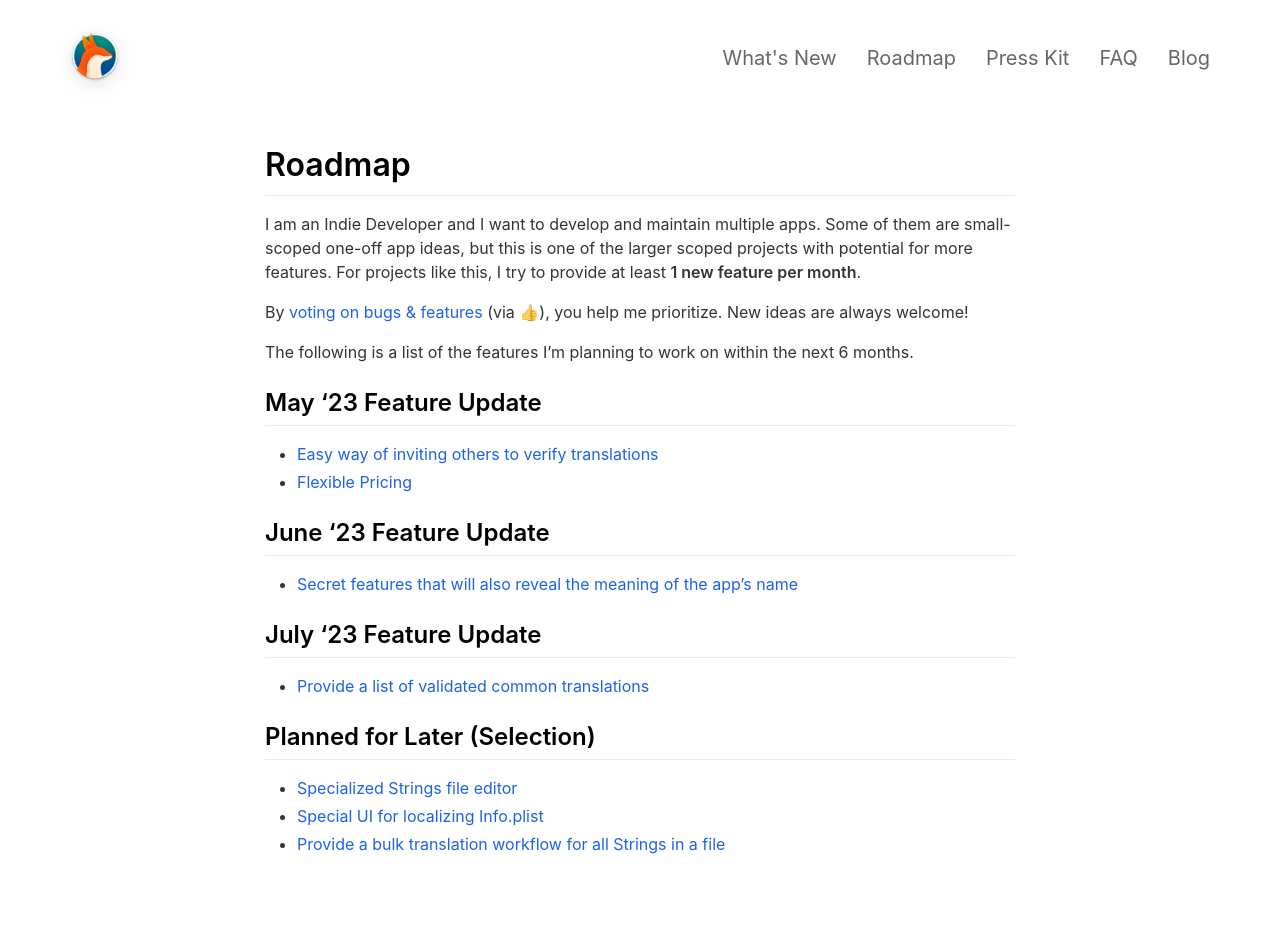
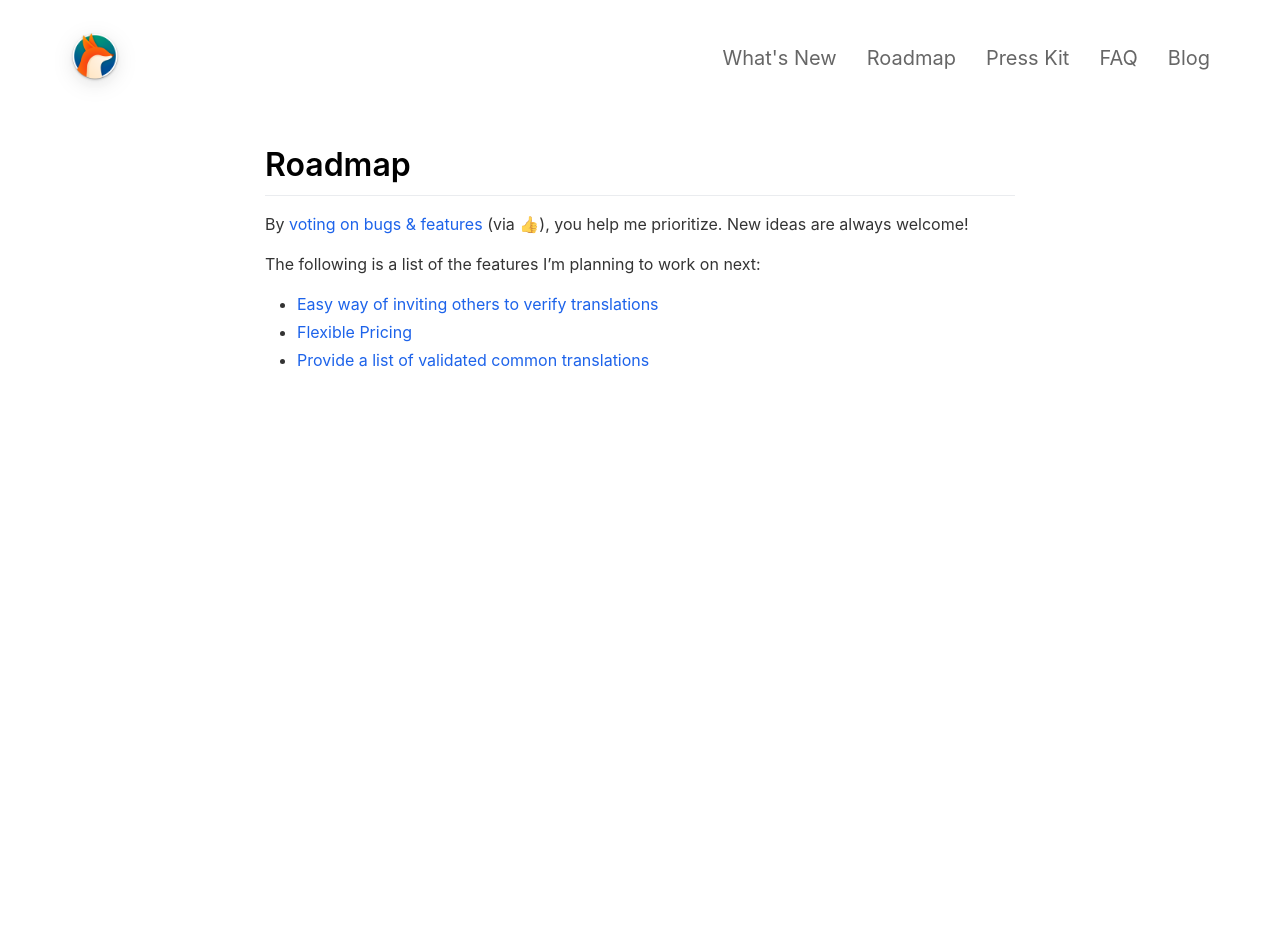
Before and after one commit to FlineDev/SCTranslator-LandingPage, a Jekyll site: the page built from _pages/roadmap.md, in a window 1280 px wide. Built offline with Jekyll 4.4.1, drawn with Linux system fonts in a browser that asks for light colours; nearby versions of some CDN libraries; after the commit the page ends 900 px from its top, so only the background shows below that.

Commit message:
Remove features sherlocked by Apple

```diff
--- a/_pages/roadmap.md
+++ b/_pages/roadmap.md
@@ -6,32 +6,11 @@ include_in_header: true
 
 # Roadmap
 
-I am an Indie Developer and I want to develop and maintain multiple apps. Some of them are small-scoped one-off app ideas, but this is one of the larger scoped projects with potential for more features. For projects like this, I try to provide at least **1 new feature per month**.
-
 By [voting on bugs & features](https://github.com/FlineDev/RemafoX/issues?q=is%3Aissue+sort%3Aupdated+is%3Aopen) (via 👍), you help me prioritize.
 New ideas are always welcome!
 
-The following is a list of the features I'm planning to work on within the next 6 months.
-
-
-## May '23 Feature Update
+The following is a list of the features I'm planning to work on next:
 
 * [Easy way of inviting others to verify translations](https://github.com/FlineDev/RemafoX/issues/13)
 * [Flexible Pricing](https://github.com/FlineDev/RemafoX/issues/79)
-
-
-## June '23 Feature Update
-
-* [Secret features that will also reveal the meaning of the app's name](https://github.com/FlineDev/RemafoX/discussions/19)
-
-
-## July '23 Feature Update
-
 * [Provide a list of validated common translations](https://github.com/FlineDev/RemafoX/issues/55)
-
-
-## Planned for Later (Selection)
-
-* [Specialized Strings file editor](https://github.com/FlineDev/RemafoX/issues/12)
-* [Special UI for localizing Info.plist](https://github.com/FlineDev/RemafoX/issues/35)
-* [Provide a bulk translation workflow for all Strings in a file](https://github.com/FlineDev/RemafoX/issues/18)
```
